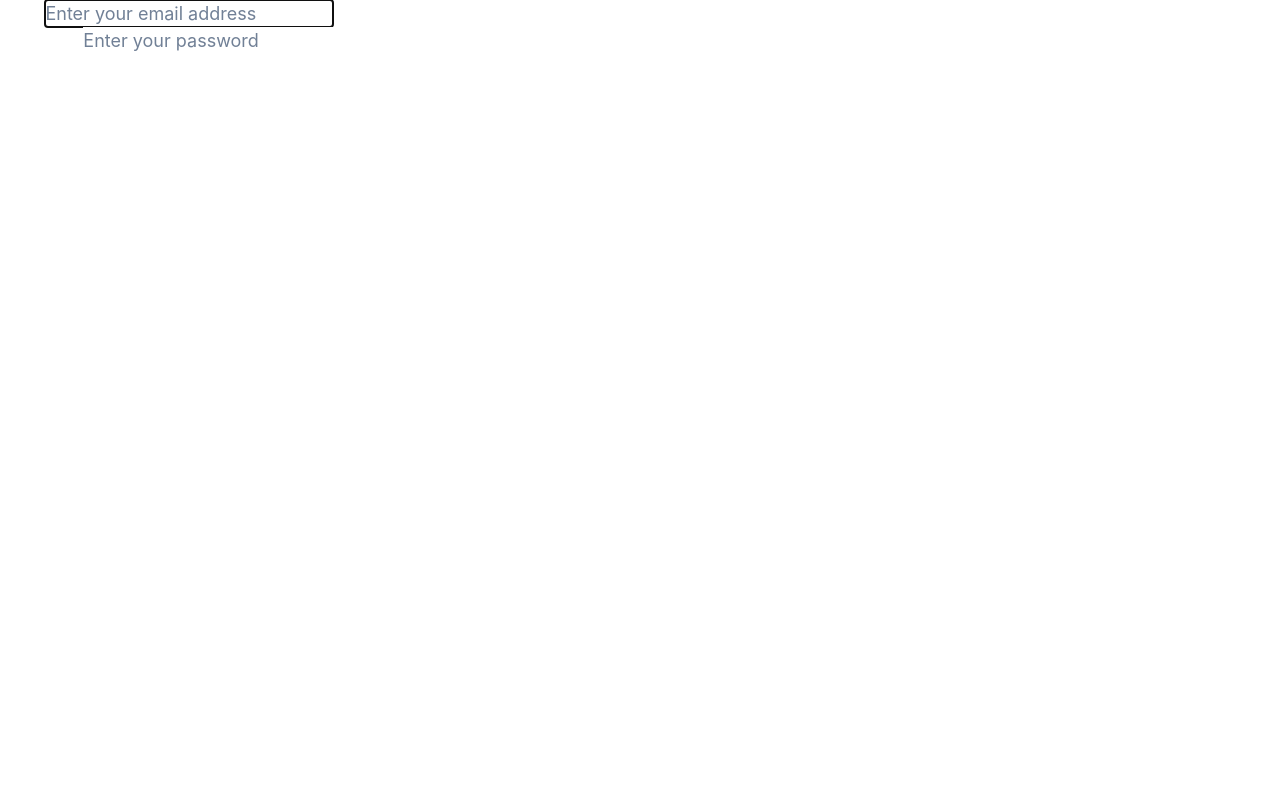
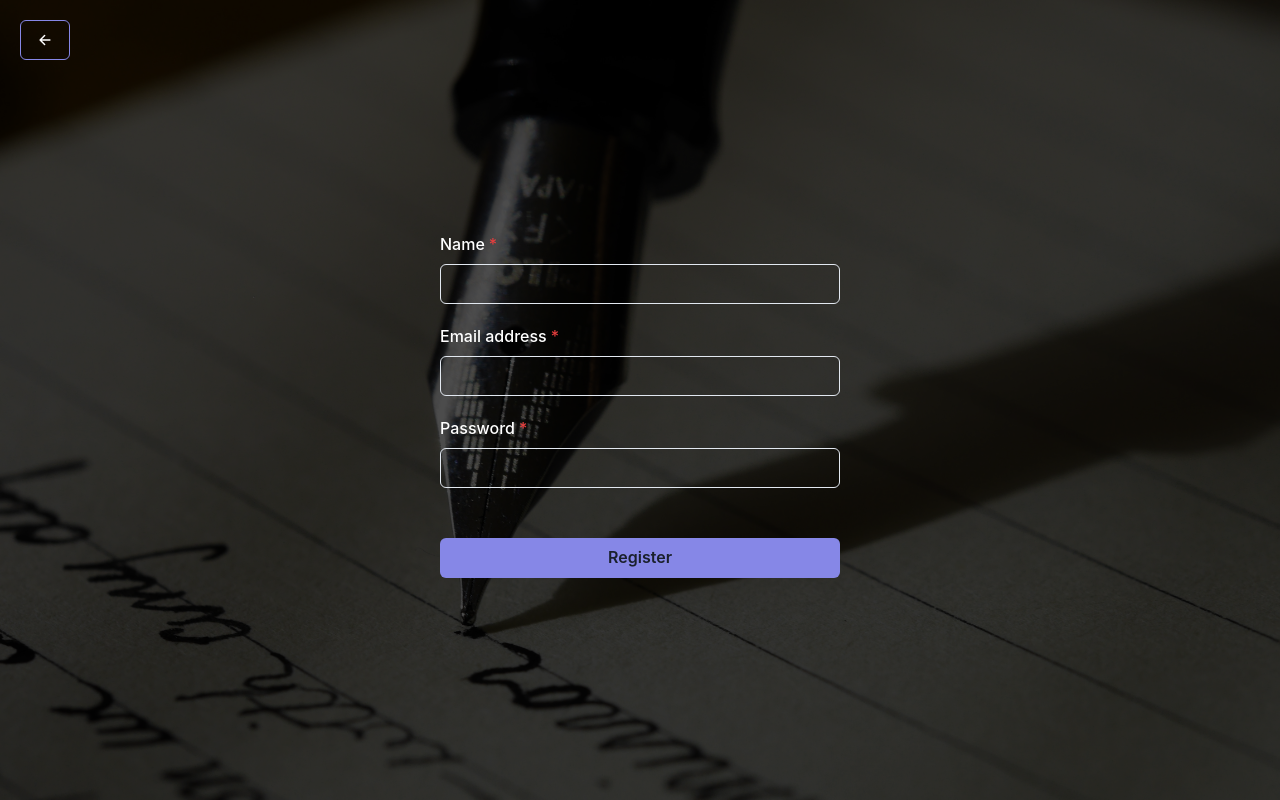
Before and after one commit to DLee1993/task_app, a React (Vite) app in the folder frontend/: page /register in a window 1280 px wide. Built offline with nearby package versions, Linux system fonts and the light colour scheme.

Commit message:
onboarding, login and register pages complete

```diff
--- a/frontend/package.json
+++ b/frontend/package.json
@@ -21,7 +21,8 @@
         "react-dom": "^18.2.0",
         "react-icons": "^4.8.0",
         "react-redux": "^8.0.5",
-        "react-router-dom": "^6.11.1"
+        "react-router-dom": "^6.11.1",
+        "react-toastify": "^9.1.3"
     },
     "devDependencies": {
         "@types/react": "^18.0.28",
--- a/frontend/src/components/auth/Login.jsx
+++ b/frontend/src/components/auth/Login.jsx
@@ -1,42 +1,55 @@
-import { useState } from "react";
-import {
-    FormControl,
-    FormLabel,
-    Input,
-    FormErrorMessage,
-    FormHelperText,
-    useToast,
-} from "@chakra-ui/react";
+import { useState, useEffect } from "react";
+import { useNavigate } from "react-router-dom";
+import { FormControl, FormLabel, Input, Button } from "@chakra-ui/react";
+import { IoArrowBack } from "react-icons/io5";
+import { ToastContainer, toast } from "react-toastify";
+import "react-toastify/dist/ReactToastify.css";
+
+const EMAIL_REGEX = /^[a-zA-Z0-9.!#$%&'*+/=?^_`{|}~-]+@[a-zA-Z0-9-]+(?:\.[a-zA-Z0-9-]+)*$/;
+const PWD_REGEX = /^[A-z0-9!@#$%]{4,12}$/;
 
 const Login = () => {
     const [email, setEmail] = useState("");
+    const [validEmail, setValidEmail] = useState(false);
     const [password, setPassword] = useState("");
+    const [validPassword, setValidPassword] = useState(false);
 
     const onEmailChange = (e) => setEmail(e.target.value);
     const onPasswordChange = (e) => setPassword(e.target.value);
 
-    const isError = email || password === "";
+    const navigate = useNavigate();
+    const errorNotification = "custom-error-id";
 
-    const notification = useToast();
+    useEffect(() => {
+        setValidEmail(EMAIL_REGEX.test(email));
+    }, [email]);
+
+    useEffect(() => {
+        setValidPassword(PWD_REGEX.test(password));
+    }, [password]);
+
+    const canSave = [validEmail, validPassword].every(Boolean);
 
     const onSubmitClicked = (e) => {
         e.preventDefault();
-        isError
-            ? notification({
-                  title: "Error",
-                  description: "Please Enter the correct account details",
-                  status: "error",
-                  duration: 3000,
-                  isClosable: true,
-              })
-            : console.log("logging in");
+        canSave
+            ? console.log("Logging in")
+            : toast.error("Incorrect Credentials", {
+                  theme: "dark",
+                  position: "bottom-center",
+                  toastId: errorNotification,
+              });
         //! - THIS IS WHERE WE ADD THE TOKENS AND CHECK THE LOGIN DETAILS
     };
 
     return (
         <section className="login_page_container">
+            <ToastContainer theme="dark" position="bottom-center" />
+            <Button className="go_back_link_cta" variant="outline" onClick={() => navigate(-1)}>
+                <IoArrowBack />
+            </Button>
             <form className="login_form">
-                <FormControl className="form-control-container">
+                <FormControl className="form-control-container" isRequired autoFocus>
                     <FormLabel>Email address</FormLabel>
                     <Input
                         type="email"
@@ -44,13 +57,8 @@ const Login = () => {
                         value={email}
                         onChange={onEmailChange}
                     />
-                    {!isError ? (
-                        <FormHelperText>We will never share your email.</FormHelperText>
-                    ) : (
-                        <FormErrorMessage>Email is required.</FormErrorMessage>
-                    )}
                 </FormControl>
-                <FormControl className="form-control-container">
+                <FormControl className="form-control-container" isRequired>
                     <FormLabel>Password</FormLabel>
                     <Input
                         type="password"
@@ -58,15 +66,18 @@ const Login = () => {
                         value={password}
                         onChange={onPasswordChange}
                     />
-                    {!isError ? (
-                        <FormHelperText>We will never share your email.</FormHelperText>
-                    ) : (
-                        <FormErrorMessage>Password is required.</FormErrorMessage>
-                    )}
                 </FormControl>
-                <button type="submit" onClick={onSubmitClicked}>
-                    Login
-                </button>
+                <section className="submit_btn_flex_container">
+                    <Button
+                        type="submit"
+                        onClick={onSubmitClicked}
+                        variant="solid"
+                        className="form_submit_btn"
+                        disabled={!canSave}
+                    >
+                        Login
+                    </Button>
+                </section>
             </form>
         </section>
     );
--- a/frontend/src/components/auth/Register.jsx
+++ b/frontend/src/components/auth/Register.jsx
@@ -1,17 +1,26 @@
-import { useEffect, useState } from "react";
+import { useState, useEffect } from "react";
+import { useNavigate } from "react-router-dom";
+import { FormControl, FormLabel, Input, Button } from "@chakra-ui/react";
+import { IoArrowBack } from "react-icons/io5";
+import { ToastContainer, toast } from "react-toastify";
+import "react-toastify/dist/ReactToastify.css";
 
 const EMAIL_REGEX = /^[a-zA-Z0-9.!#$%&'*+/=?^_`{|}~-]+@[a-zA-Z0-9-]+(?:\.[a-zA-Z0-9-]+)*$/;
 const PWD_REGEX = /^[A-z0-9!@#$%]{4,12}$/;
 
 const Register = () => {
+    const [name, setName] = useState("");
     const [email, setEmail] = useState("");
     const [validEmail, setValidEmail] = useState(false);
-
     const [password, setPassword] = useState("");
     const [validPassword, setValidPassword] = useState(false);
 
+    const onNameChange = (e) => setName(e.target.value);
     const onEmailChange = (e) => setEmail(e.target.value);
     const onPasswordChange = (e) => setPassword(e.target.value);
+
+    const navigate = useNavigate();
+    const errorNotification = "custom-error-id";
 
     useEffect(() => {
         setValidEmail(EMAIL_REGEX.test(email));
@@ -21,49 +30,67 @@ const Register = () => {
         setValidPassword(PWD_REGEX.test(password));
     }, [password]);
 
-    const canSave = [validEmail, validPassword].every(Boolean);
+    const canSave = [name, validEmail, validPassword].every(Boolean);
 
-    const onSaveUserClicked = async (e) => {
+    const onSubmitClicked = (e) => {
         e.preventDefault();
-        if (canSave) {
-            console.log("able to save");
-            //! - IF INPUTS ARE VALID ADD A NEW USER
-        }
+        canSave
+            ? console.log("Logging in")
+            : toast.error("Please Fill in all fields", {
+                  theme: "dark",
+                  position: "bottom-center",
+                  toastId: errorNotification,
+              });
+        //! - THIS IS WHERE WE ADD THE TOKENS AND CHECK THE REGISTER DETAILS
     };
 
     return (
-        <>
-            <form className="login_form" onSubmit={onSaveUserClicked}>
-                <section className="login_bg">
-                    <fieldset className="email">
-                        <label htmlFor="email">Email</label>
-                        <input
+        <section className="register_page_container">
+            <ToastContainer theme="dark" position="bottom-center" />
+            <Button className="go_back_link_cta" variant="outline" onClick={() => navigate(-1)}>
+                <IoArrowBack />
+            </Button>
+            <form className="register_form">
+                <FormControl className="form-control-container" isRequired autoFocus>
+                    <FormLabel>Name</FormLabel>
+                    <Input
+                        type="name"
+                        aria-label="name_input"
+                        value={name}
+                        onChange={onNameChange}
+                    />
+                </FormControl>
+                <FormControl className="form-control-container" isRequired>
+                    <FormLabel>Email address</FormLabel>
+                    <Input
                         type="email"
-                            id="email"
-                            name="email"
+                        aria-label="email_input"
                         value={email}
                         onChange={onEmailChange}
-                            placeholder="Enter your email address"
-                            autoFocus
                     />
-                    </fieldset>
-                    <fieldset className="password">
-                        <label htmlFor="password">Password</label>
-                        <input
+                </FormControl>
+                <FormControl className="form-control-container" isRequired>
+                    <FormLabel>Password</FormLabel>
+                    <Input
                         type="password"
-                            id="password"
-                            name="password"
+                        aria-label="password_input"
                         value={password}
                         onChange={onPasswordChange}
-                            placeholder="Enter your password"
                     />
-                    </fieldset>
-                    <button type="submit" className="login_cta" disabled={!canSave}>
-                        register
-                    </button>
+                </FormControl>
+                <section className="submit_btn_flex_container">
+                    <Button
+                        type="submit"
+                        onClick={onSubmitClicked}
+                        variant="solid"
+                        className="form_submit_btn"
+                        disabled={!canSave}
+                    >
+                        Register
+                    </Button>
                 </section>
             </form>
-        </>
+        </section>
     );
 };
 
--- a/frontend/src/components/pages/Onboarding.jsx
+++ b/frontend/src/components/pages/Onboarding.jsx
@@ -14,7 +14,7 @@ const Onboarding = () => {
                         <Button className="login_cta">login</Button>
                     </Link>
                     <Link to="/register">
-                        <Button className="register_cta">Cancel</Button>
+                        <Button className="register_cta">register</Button>
                     </Link>
                 </ButtonGroup>
             </section>
--- a/frontend/src/scss/main.css
+++ b/frontend/src/scss/main.css
@@ -7,37 +7,13 @@
   background-size: cover;
 }
 .onboarding_bg_container .onboarding_sign-in_options {
+  width: 100%;
+  height: 100%;
   display: flex;
   justify-content: space-evenly;
   align-items: center;
   flex-direction: column;
   background-color: rgba(0, 0, 0, 0.7019607843);
-}
-.onboarding_bg_container .onboarding_sign-in_options {
-  min-height: 500px;
-}
-@media screen and (min-width: 375px) {
-  .onboarding_bg_container .onboarding_sign-in_options {
-    min-height: calc(0vw + 500px);
-  }
-}
-@media screen and (min-width: 1000px) {
-  .onboarding_bg_container .onboarding_sign-in_options {
-    min-height: 500px;
-  }
-}
-.onboarding_bg_container .onboarding_sign-in_options {
-  min-width: 320px;
-}
-@media screen and (min-width: 320px) {
-  .onboarding_bg_container .onboarding_sign-in_options {
-    min-width: calc(74.5762711864vw + 81.3559322034px);
-  }
-}
-@media screen and (min-width: 1500px) {
-  .onboarding_bg_container .onboarding_sign-in_options {
-    min-width: 1200px;
-  }
 }
 .onboarding_bg_container .onboarding_sign-in_options h1 {
   font-size: 30px;
@@ -62,6 +38,7 @@
   border: none;
   height: 48px;
   transition: all 0.2s cubic-bezier(0.08, 0.52, 0.52, 1);
+  text-transform: uppercase;
 }
 .onboarding_bg_container .onboarding_sign-in_options .register_cta,
 .onboarding_bg_container .onboarding_sign-in_options .login_cta {
@@ -91,65 +68,49 @@
   flex-direction: column;
   width: 100%;
   height: 100vh;
-  padding: 20px;
   background-image: url("../assets/onboarding_bg.jpg");
   background-size: cover;
 }
-.register_page_container .prev_page--link {
-  color: #fff;
-  text-decoration: none;
+.register_page_container .go_back_link_cta {
+  position: absolute;
+  top: 20px;
+  left: 20px;
   margin-right: auto;
+  border: 1px solid #8687e7;
 }
-.register_page_container .prev_page--link svg {
-  font-size: 25px;
+.register_page_container .go_back_link_cta:hover {
+  background-color: rgba(134, 135, 231, 0.8);
 }
-.register_page_container .register_container {
-  height: 90%;
-  width: 90%;
-  max-width: 800px;
-  background-color: rgba(0, 0, 0, 0.702);
+.register_page_container .register_form {
   display: flex;
-  justify-content: space-evenly;
+  justify-content: center;
   align-items: center;
   flex-direction: column;
-  padding: 10px;
-  border-radius: 4px;
+  width: 100%;
+  height: 100%;
+  background-color: rgba(0, 0, 0, 0.7019607843);
 }
-.register_page_container .register_user--form fieldset {
+.register_page_container .register_form .form-control-container {
+  width: 90%;
+  max-width: 400px;
+  margin: 10px 0;
+}
+.register_page_container .register_form .submit_btn_flex_container {
   display: flex;
-  flex-direction: column;
-  border: none;
-  margin: 20px 0;
+  justify-content: end;
+  width: 90%;
+  max-width: 400px;
+  margin-top: 40px;
 }
-.register_page_container .register_user--form fieldset label {
-  padding-bottom: 5px;
+.register_page_container .register_form .submit_btn_flex_container .form_submit_btn {
+  width: 100%;
+  background-color: #8687e7;
 }
-.register_page_container .register_user--form fieldset input {
-  width: auto;
-  min-width: 320px;
-  height: 48px;
-  padding-left: 5px;
-  color: #fff;
-  border: 1px solid #979797;
-  background-color: rgba(18, 18, 18, 0.5019607843);
-  margin: 10px 0;
-  font-size: 16px;
+.register_page_container .register_form .submit_btn_flex_container .form_submit_btn:hover {
+  background-color: rgba(134, 135, 231, 0.8);
 }
-.register_page_container .register_user--form button {
-  width: auto;
-  min-width: 320px;
-  height: 48px;
-  color: #fff;
-  background-color: #8687e7;
-  border: none;
-  margin-top: 10px;
-  text-transform: uppercase;
-  cursor: pointer;
-  transition: background-color 0.5s ease;
-  font-size: 18px;
-}
-.register_page_container .register_user--form button:hover {
-  background-color: #7a7ce5;
+.register_page_container .register_form .submit_btn_flex_container .form_submit_btn[disabled] {
+  background-color: #979797;
 }
 
 .login_page_container {
@@ -159,23 +120,47 @@
   flex-direction: column;
   width: 100%;
   height: 100vh;
-  padding: 20px;
   background-image: url("../assets/onboarding_bg.jpg");
   background-size: cover;
 }
-.login_page_container .prev_page--link {
-  color: #fff;
-  text-decoration: none;
+.login_page_container .go_back_link_cta {
+  position: absolute;
+  top: 20px;
+  left: 20px;
   margin-right: auto;
+  border: 1px solid #8687e7;
 }
-.login_page_container .prev_page--link svg {
-  font-size: 25px;
+.login_page_container .go_back_link_cta:hover {
+  background-color: rgba(134, 135, 231, 0.8);
 }
 .login_page_container .login_form {
-  width: 80%;
-  height: 80%;
+  display: flex;
+  justify-content: center;
+  align-items: center;
+  flex-direction: column;
+  width: 100%;
+  height: 100%;
   background-color: rgba(0, 0, 0, 0.7019607843);
 }
 .login_page_container .login_form .form-control-container {
   width: 90%;
+  max-width: 400px;
+  margin: 10px 0;
+}
+.login_page_container .login_form .submit_btn_flex_container {
+  display: flex;
+  justify-content: end;
+  width: 90%;
+  max-width: 400px;
+  margin-top: 40px;
+}
+.login_page_container .login_form .submit_btn_flex_container .form_submit_btn {
+  width: 100%;
+  background-color: #8687e7;
+}
+.login_page_container .login_form .submit_btn_flex_container .form_submit_btn:hover {
+  background-color: rgba(134, 135, 231, 0.8);
+}
+.login_page_container .login_form .submit_btn_flex_container .form_submit_btn[disabled] {
+  background-color: #979797;
 }/*# sourceMappingURL=main.css.map */
--- a/frontend/src/scss/main.scss
+++ b/frontend/src/scss/main.scss
@@ -6,4 +6,4 @@
 @import "./pages/dashboard";
 @import "./partials/header";
 @import "./partials/buttons";
-@import "./partials/forms";
+@import "./partials/forms"
--- a/frontend/src/scss/pages/_onboarding.scss
+++ b/frontend/src/scss/pages/_onboarding.scss
@@ -7,8 +7,8 @@
     background-size: cover;
 
     & .onboarding_sign-in_options {
-        @include fluidType(min-height, 375px, 1000px, 500px, 500px);
-        @include fluidType(min-width, 320px, 1500px, 320px, 1200px);
+        width: 100%;
+        height: 100%;
         display: flex;
         justify-content: space-evenly;
         align-items: center;
@@ -31,6 +31,7 @@
             height: 48px;
             @include fluidType(width, 320px, 600px, 100px, 150px);
             transition: all 0.2s cubic-bezier(0.08, 0.52, 0.52, 1);
+            text-transform: uppercase;
 
             &:hover {
                 background-color: clr(colorPalette, purple);
--- a/frontend/src/scss/pages/_register.scss
+++ b/frontend/src/scss/pages/_register.scss
@@ -5,72 +5,54 @@
     flex-direction: column;
     width: 100%;
     height: 100vh;
-    padding: 20px;
     background-image: url("../assets/onboarding_bg.jpg");
     background-size: cover;
 
-    & .prev_page--link {
-        color: #fff;
-        text-decoration: none;
+    & .go_back_link_cta {
+        position: absolute;
+        top: 20px;
+        left: 20px;
         margin-right: auto;
+        border: 1px solid clr(colorPalette, purple);
 
-        & svg {
-            font-size: 25px;
+        &:hover {
+            background-color: clr(colorPalette, fadedPurple);
         }
     }
 
-    & .register_container {
-        height: 90%;
-        width: 90%;
-        max-width: 800px;
-        background-color: rgba(0, 0, 0, 0.702);
+    & .register_form {
         display: flex;
-        justify-content: space-evenly;
+        justify-content: center;
         align-items: center;
         flex-direction: column;
-        padding: 10px;
-        border-radius: 4px;
-    }
+        width: 100%;
+        height: 100%;
+        background-color: clr(colorPalette, fadedBlack);
 
-    & .register_user--form {
-        & fieldset {
+        & .form-control-container {
+            width: 90%;
+            max-width: 400px;
+            margin: 10px 0;
+        }
+
+        & .submit_btn_flex_container {
             display: flex;
-            flex-direction: column;
-            border: none;
-            margin: 20px 0;
+            justify-content: end;
+            width: 90%;
+            max-width: 400px;
+            margin-top: 40px;
 
-            & label {
-                padding-bottom: 5px;
+            & .form_submit_btn {
+                width: 100%;
+                background-color: clr(colorPalette, purple);
+
+                &:hover {
+                    background-color: clr(colorPalette, fadedPurple);
+                }
             }
 
-            & input {
-                width: auto;
-                min-width: 320px;
-                height: 48px;
-                padding-left: 5px;
-                color: #fff;
-                border: 1px solid #979797;
-                background-color: #12121280;
-                margin: 10px 0;
-                font-size: 16px;
-            }
-        }
-
-        & button {
-            width: auto;
-            min-width: 320px;
-            height: 48px;
-            color: #fff;
-            background-color: #8687e7;
-            border: none;
-            margin-top: 10px;
-            text-transform: uppercase;
-            cursor: pointer;
-            transition: background-color 0.5s ease;
-            font-size: 18px;
-
-            &:hover {
-                background-color: #7a7ce5;
+            & .form_submit_btn[disabled] {
+                background-color: clr(colorPalette, gray);
             }
         }
     }
```
Also changed, not shown: frontend/src/scss/pages/_login.scss (+37 -9 lines), 2 other files (tests, documents, lock files or other folders). Lines whose indentation alone changed are shown as unchanged.
